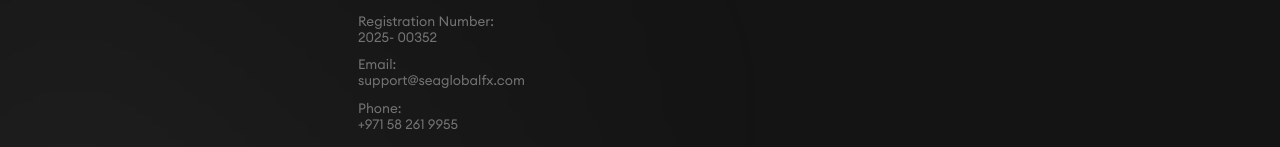
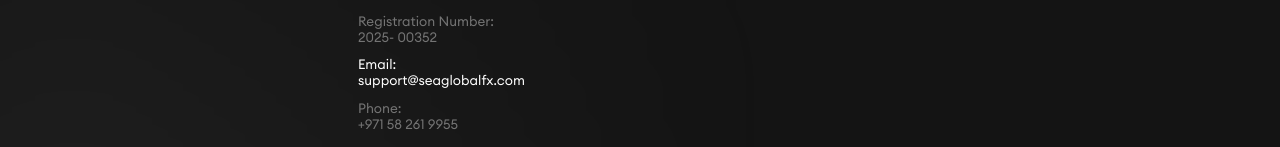
Before and after one commit to seaglobalfx/sea-globalfx-webapp, a Next.js app: page / in a window 1280 px wide. In both pictures the pointer is over the link "Email: support@seaglobalfx.com". Shown: the part 7235-7382 px from the top of the page. Built offline with nearby package versions, Linux system fonts and the light colour scheme.

Commit message:
styles:added footer menu hover effect

```diff
--- a/src/components/footer/footer.module.scss
+++ b/src/components/footer/footer.module.scss
@@ -94,6 +94,11 @@
                 display: block;
                 margin: 0 0 12px 0;
                 max-width: 161px;
+                transition: 0.3s ease-in-out;
+            }
+
+            a:hover {
+                color: #fff;
             }
 
             .line {
```
